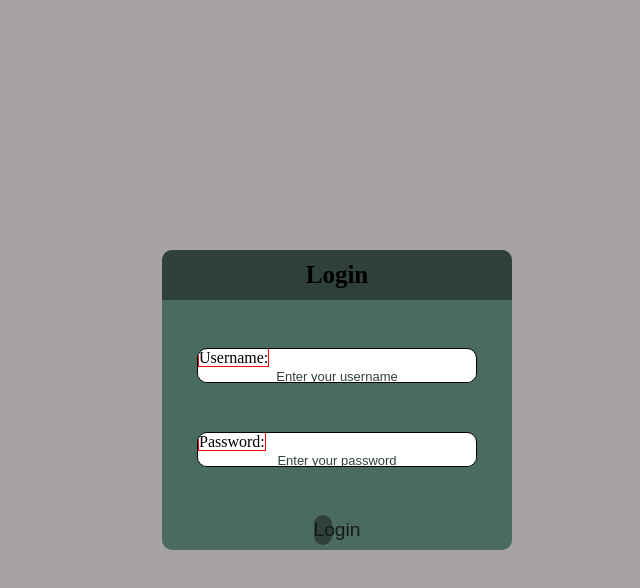
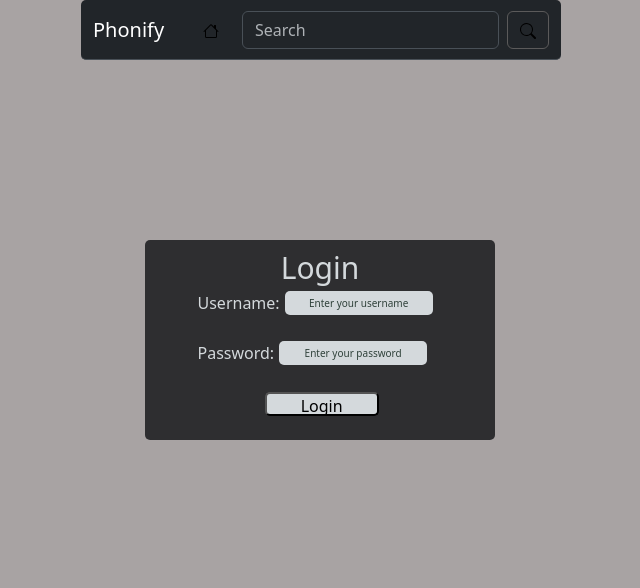
Before and after one commit to MuhammedNisham/Phonify, a plain HTML site: page login.html in a window 1280 px wide. Shown: the whole page, without its empty margins (303-943 px from the left). Drawn offline with nearby package versions, Linux system fonts and the light colour scheme.

Commit message:
pages are added

```diff
--- a/login.html
+++ b/login.html
@@ -3,10 +3,32 @@
 <head>
     <meta charset="UTF-8">
     <meta name="viewport" content="width=device-width, initial-scale=1.0">
-    <title>Document</title>
+    <title>Login</title>
+    <link href="https://cdn.jsdelivr.net/npm/bootstrap@5.3.3/dist/css/bootstrap.min.css" rel="stylesheet" integrity="sha384-QWTKZyjpPEjISv5WaRU9OFeRpok6YctnYmDr5pNlyT2bRjXh0JMhjY6hW+ALEwIH" crossorigin="anonymous">
     <link rel="stylesheet" href="static/css/style.css">
+    <link rel="shortcut icon" href="static/images/icons/phonify.ico" type="image/x-icon">
 </head>
 <body>
+
+    <div class="container">
+        <!-- haeader starts from here -->
+        <header id="site-header">
+            <nav class="navbar bg-dark border-bottom border-body" data-bs-theme="dark">
+                <div class="container-fluid">
+                  <a class="navbar-brand">Phonify</a>
+                  <ul class="navbar-nav">
+                    <li class="nav-item">
+                      <a class="nav-link active" aria-current="page" href="index.html"><img src="static/images/icons/home.svg" alt=""></a>
+                    </li>
+                    </ul>
+                  <form class="d-flex" role="search">
+                    <input class="form-control me-2" type="search" placeholder="Search" aria-label="Search">
+                    <a href="search.html"><button class="btn btn-outline-success" type="submit"><img src="static/images/icons/search.svg" alt=""></button></a>
+                  </form>
+                </div>
+              </nav>
+        </header>
+        <!-- header  ends here -->
     <section id="login">
         <div>
             <form action="" method="post" class="login-form">
@@ -27,6 +49,8 @@
             </form>
 
         </div>
+    </div>
     </section>
+    <script src="https://cdn.jsdelivr.net/npm/bootstrap@5.3.3/dist/js/bootstrap.bundle.min.js" integrity="sha384-YvpcrYf0tY3lHB60NNkmXc5s9fDVZLESaAA55NDzOxhy9GkcIdslK1eN7N6jIeHz" crossorigin="anonymous"></script>
 </body>
 </html>
--- a/static/css/style.css
+++ b/static/css/style.css
@@ -4,88 +4,85 @@
     box-sizing: border-box;
 }
 body{
+    max-width: 480px;
+    margin-left: 30%;
     background-color: rgb(168, 163, 163);
-    section#login{
-        position: fixed;
-        z-index: 10;
-        top: 50%;
-        left: 50%;
-        transform: translate(-50%, -50%);
-        transition-duration: 0.5s;
-        div{
+
+    .container{
+        padding: 0;
+        max-width: 480px;
+        min-height: 100vh;
+        width: 100%;
+        margin: auto;
+
+        section#login{
+            position: fixed;
+            z-index: 10;
+            top: 30%;
+            left: 35%;
             /* border: 1px solid red; */
-            height: 300px;
-            width: 350px;
-            background-color: white;
-            border-radius: 10px;
-            overflow: hidden;
-
-            form.login-form{
-                /* border: 2px solid red; */
-                height: 100%;
+            .login-form{
+                /* border: 2px solid blue; */
+                height: 200px;
+                width: 350px;
+                background-color: rgb(46, 46, 48);
+                color: rgb(212, 217, 220);
+                border-radius: 5px;
                 display: flex;
                 flex-direction: column;
                 justify-content: space-between;
                 align-items: center;
-                background-color: rgb(74, 107, 95);
 
                 header{
-                    /* border: 1px solid red; */
-                    height: 50px;
-                    background-color: rgb(47, 65, 58);
-                    display: flex;
-                    align-items: center;
-                    justify-content: center;
-                    width: 100%;
-                    h1 {
-                        font-size: 25px;
-                        height: auto;
+                    height: 20px;
+                    margin-top: 10px;
+                    h1{
+                        font-size: 30px;
                     }
                 }
                 div{
-                    border: 1px solid red;
-                    height: 35px;
-                    width: 80%;
-                    border: 1px solid;
-                    label{
-                        border: 1px solid red;
-                        margin-top: 10px;
-                    }
-
+                    height: 30px;
+                    width: 30%;
+                    /* border: 1px solid; */
+                    border-radius: 5px;
+                    display: flex;
+                    margin-right: 40%;
 
                     input{
-                        width: 100%;
-                        height: 50%;
+                        width: 150px;
+                        height: 80%;
+                        margin-left: 5px;
                         text-align: center;
-                        margin-bottom: 20px;
-
-                        font-size: medium;
-                        border-radius: 10px;
+                        font-size: 10px;
+                        border-radius: 5px;
                         border: none;
+                        background-color: rgb(212, 217, 220);
                     }
                     input::placeholder{
                         color: rgb(47, 65, 58);
-                        font-size: small;
+                        /* background-color: blue; */
+
                     }
                 }
                 button{
-                    width: 40%;
-                    height: 30px;
-                    margin-bottom: 5px;
-                    border-radius: 10px;
-                    border: none;
-                    font-size: larger;
-                    color: rgb(20, 26, 24);
+                    width: 30%;
+                    height: 50%;
+                    margin-bottom: 20px;
+                    border-radius: 5px;
+                    margin-right: 200px;
+                    margin-left: 135px;
+                    background-color: rgb(212, 217, 220);
+                    transition-duration: .3s;
+                }
+                button:active{
                     background-color: rgb(47, 65, 58);
+                    color: rgb(212, 217, 220);
+                    box-shadow: 0 0 10px #c5def3c9;
+                    transition-duration: .3s;
                 }
             }
         }
-    }
-    .container{
-        padding: 0;
-        max-width: 480px;
-        min-height: 100vh;
-        margin: auto;
+
         main{
             .carousel{
                 margin-top: 0px;
@@ -158,51 +155,7 @@ body{
                     box-shadow: 1px 1px 3px 4px rgba(122, 120, 120, 0.555);
                 }
             }
-            /* .cards{
-                margin-top: 20px;
-                background-color: rgb(211, 210, 211);
-                height:250px;
-                width: 200px;
-                /* border: 2px solid red; */
-                /* border-radius: 5px;
-                .card-img{
-                    height: 55%;
-                    width: 100%;
-                    img{ */
-                        /* height: 100%;
-                        width: 100%;
-                        border-radius: 5px;
-                    } */
-                /* }
-                .card-body{
-                    display: flex;
-                    align-items: center;
-                    .card-text{
-                        display: flex;
-                        align-items: center;
-                        flex-direction: column;
-                        h3{ */
-                            /* margin-top: px; */
-                            /* margin-left: 25px;
-                        } */
-                        /* p{
-                            margin-top: 4px;
-                            margin-left: 30px;
-                        }
-                        button{
-                            margin-bottom: 20px;
-                            margin-left: 35px;
-                            border-radius: 5px;
-                            background-color:rgb(59, 57, 57) ;
-                            color:rgb(180, 185, 185); ;
-                        }
-                    }
 
-                }
-                cards:hover{
-                    box-shadow: 2px 2px 3px 1px rgb(219, 53, 53);
-                }
-                 */
 
             }
 
@@ -211,6 +164,7 @@ body{
             nav.navbar{
                 border-radius: 5px;
                 max-width: 480px;
+                width: 100%;
                 margin: auto;
                 height: 60px;
                 /* border: 3px solid red; */
```
Also changed, not shown: index.html (+1 -0 lines), static/images/icons/home.svg (added), static/images/icons/phonify.ico (added).
